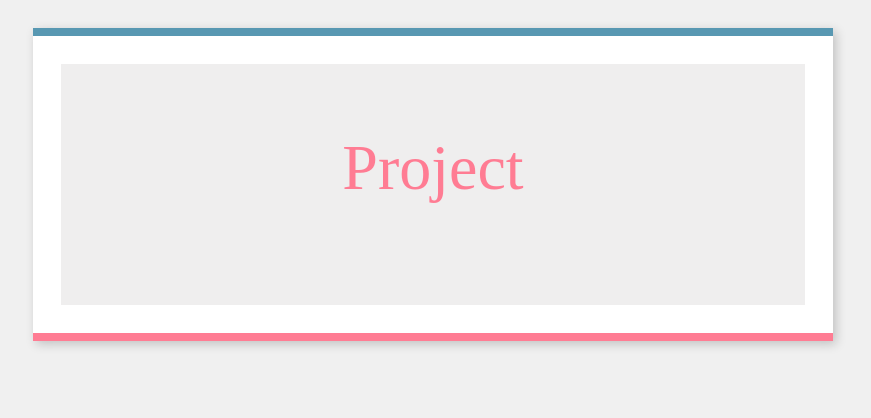
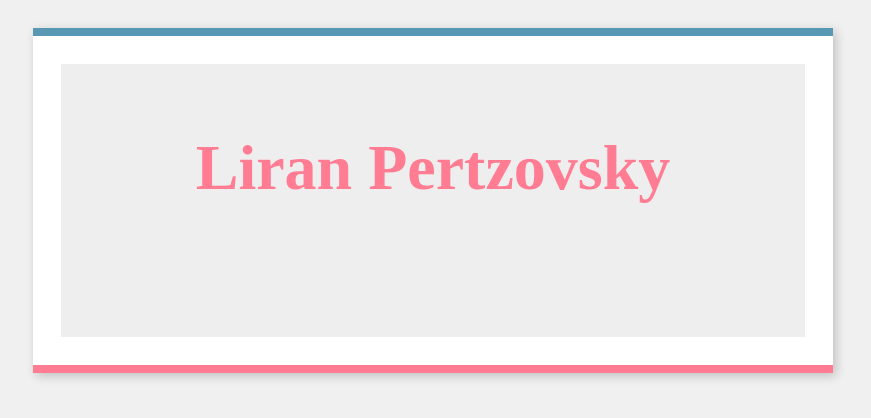
Before and after one commit to liranluxury/git-test, a plain HTML site: page index.html in a window 1280 px wide. Shown: the whole page, without its empty margins (207-1078 px from the left). Drawn offline with Linux system fonts and the light colour scheme.

Commit message:
canged name

```diff
--- a/css/main.css
+++ b/css/main.css
@@ -29,11 +29,6 @@ img {
   display: block;
 }
 
-h1 {
-  font-weight: normal;
-  margin-bottom: 0.5em;
-}
-
 .box {
   box-shadow: 3px 3px 10px rgba(0, 0, 0, 0.2);
   border-top: 8px solid #5898b2;
--- a/index.html
+++ b/index.html
@@ -10,7 +10,7 @@
   <body>
     <div class="box">
       <header class="header">
-        <h1>Project</h1>
+        <h1>Liran Pertzovsky</h1>
       </header>
     </div>
   </body>
```
